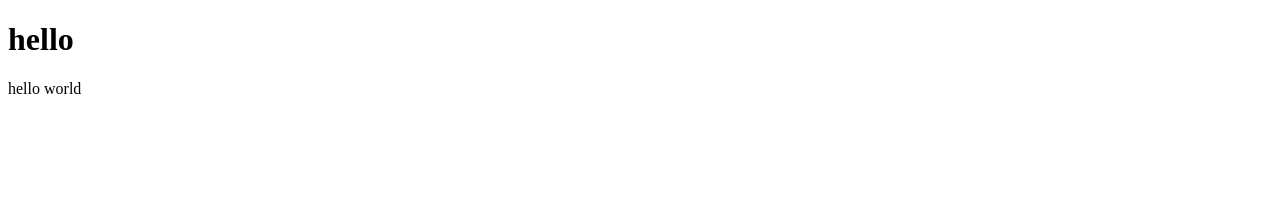
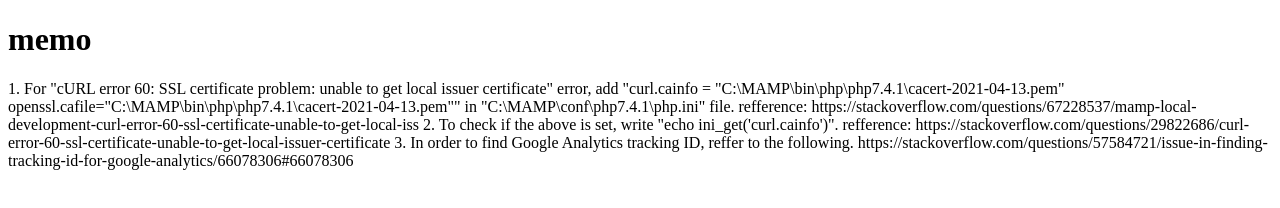
Before and after one commit to Hamasaki8210/test, a plain HTML site: page index.html in a window 1280 px wide. Drawn offline with Linux system fonts and the light colour scheme.

Commit message:
Update index.html

```diff
--- a/index.html
+++ b/index.html
@@ -15,7 +15,18 @@
     <title>hello</title>
   </head>
   <body>
-    <h1>hello</h1>
-    <p>hello world</p>
+    <h1>memo</h1>
+    1. For "cURL error 60: SSL certificate problem: unable to get local issuer certificate" error, add "curl.cainfo = "C:\MAMP\bin\php\php7.4.1\cacert-2021-04-13.pem"
+openssl.cafile="C:\MAMP\bin\php\php7.4.1\cacert-2021-04-13.pem"" in "C:\MAMP\conf\php7.4.1\php.ini" file.
+    refference: https://stackoverflow.com/questions/67228537/mamp-local-development-curl-error-60-ssl-certificate-unable-to-get-local-iss
+
+
+    2. To check if the above is set, write "echo ini_get('curl.cainfo')".
+    refference: https://stackoverflow.com/questions/29822686/curl-error-60-ssl-certificate-unable-to-get-local-issuer-certificate
+
+    3. In order to find Google Analytics tracking ID, reffer to the following.
+    https://stackoverflow.com/questions/57584721/issue-in-finding-tracking-id-for-google-analytics/66078306#66078306
+
+
   </body>
 </html>
```
